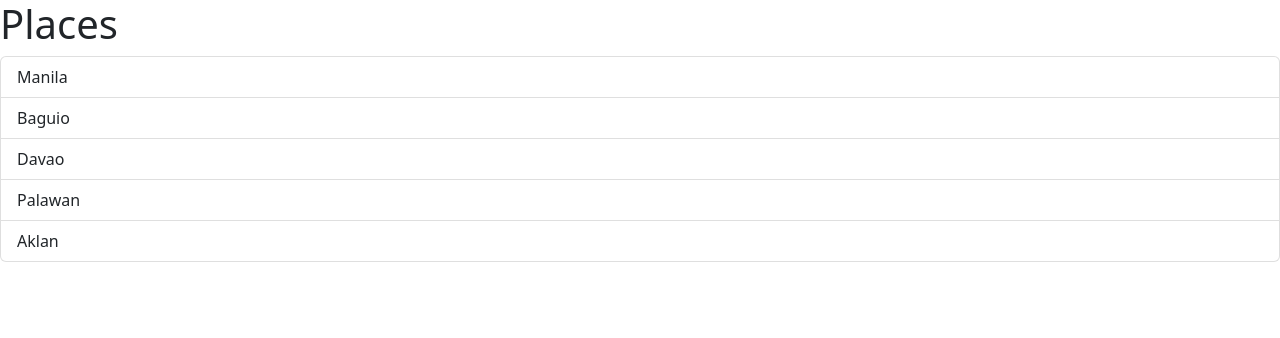
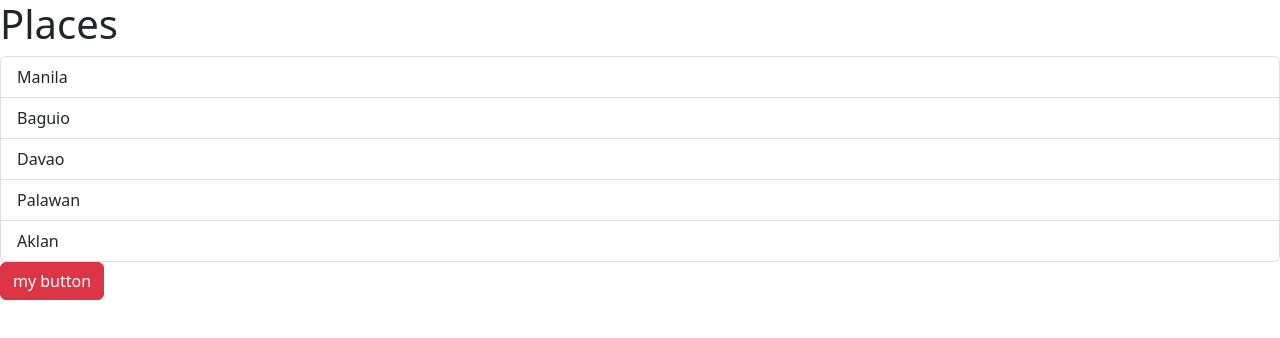
Before and after one commit to makooiii/react-playground-2.0, a React (Vite) app: page / in a window 1280 px wide. Shown: the top 338 px of the page. Built offline with nearby package versions, Linux system fonts and the light colour scheme; the HTML template or start-up script is replaced by a standard one.

Commit message:
button component

```diff
--- a/src/App.tsx
+++ b/src/App.tsx
@@ -1,4 +1,5 @@
 import ListGroup from "./components/ListGroup";
+import TestButton from "./components/TestButton";
 
 function App() {
   const items = ["Manila", "Baguio", "Davao", "Palawan", "Aklan"];
@@ -9,6 +10,8 @@ function App() {
   return (
     <>
       <ListGroup items={items} heading="Places" onSelectItem={handleSelectItem} />
+        <TestButton color="danger" onClick={() => {}}>my button</TestButton>
+
     </>
   );
 }
--- /dev/null
+++ b/src/components/TestButton.tsx
@@ -0,0 +1,20 @@
+
+interface Props {
+  children: string;
+  // it will only accept colors that listed, otherwise it will not display any
+  color?: 'primary' | 'secondary' | 'danger';
+  onClick: () => void;
+}
+
+
+
+
+function TestButton({children, color, onClick} : Props) {
+  return (
+    <>
+    <button type="button" className={'btn btn-'+color} onClick={onClick}>{children}</button>
+    </>
+  )
+}
+
+export default TestButton
```
